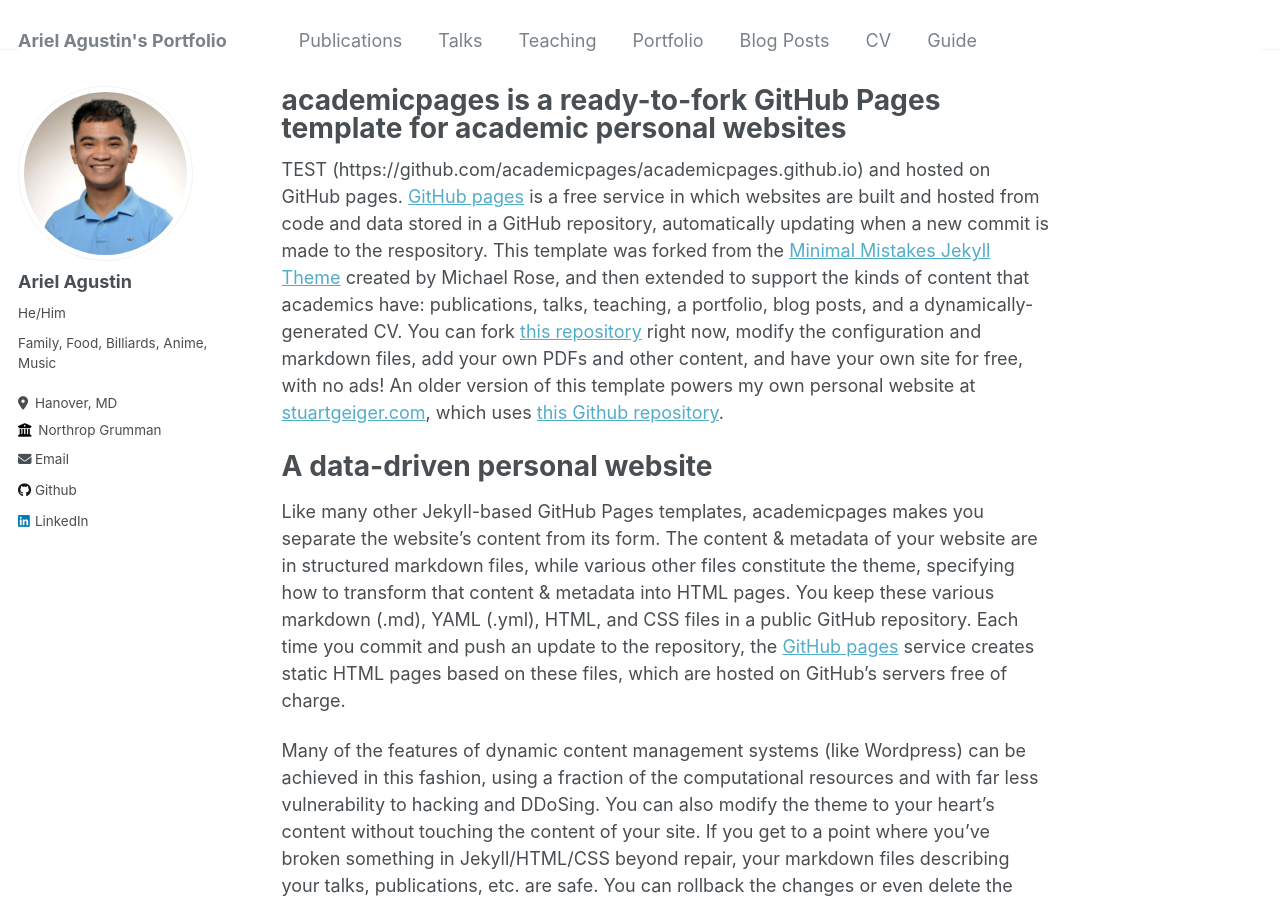
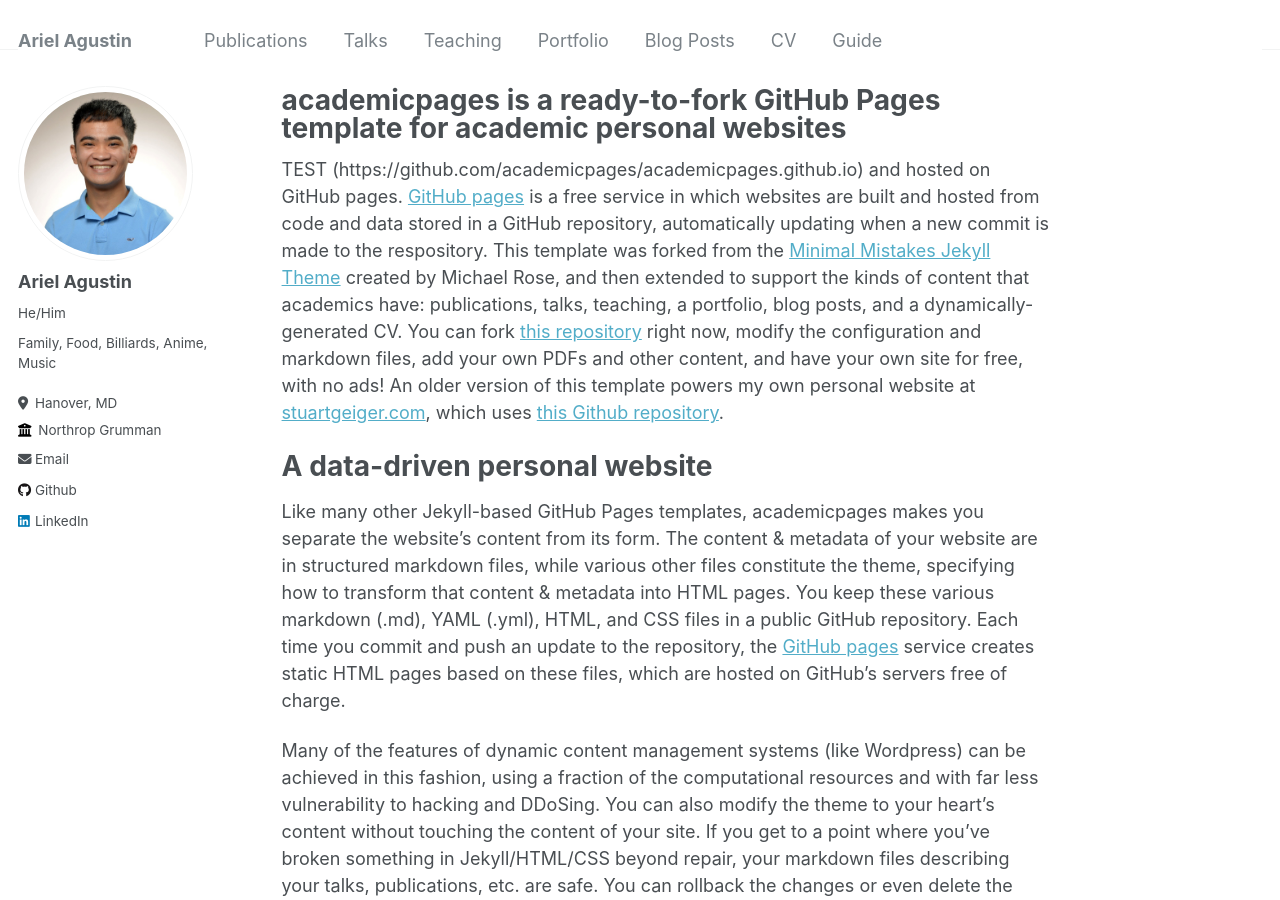
Before and after one commit to Ariel-Agustin/Ariel-Agustin.github.io, a Jekyll site: the page built from _pages/about.md, in a window 1280 px wide and 900 px high. Built offline with Jekyll 4.4.1, drawn with Linux system fonts in a browser that asks for light colours.

Commit message:
remove " 's Portfolio" from Title

```diff
--- a/_config.yml
+++ b/_config.yml
@@ -8,7 +8,7 @@
 
 # Basic Site Settings
 locale                   : "en-US"
-title                    : "Ariel Agustin's Portfolio"
+title                    : "Ariel Agustin"
 title_separator          : "-"
 name                     : &name "Ariel Agustin"
 description              : &description "personal description"
```
